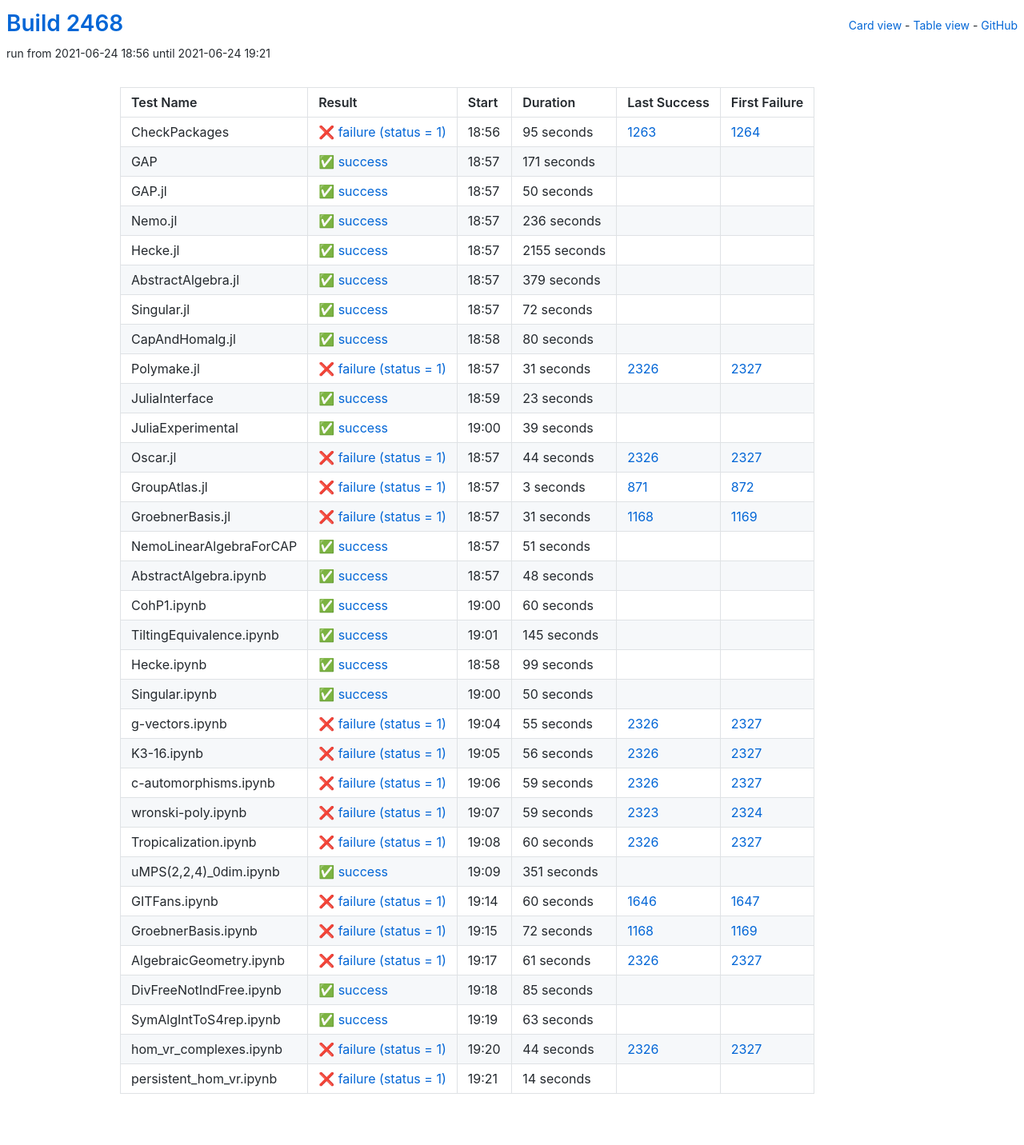
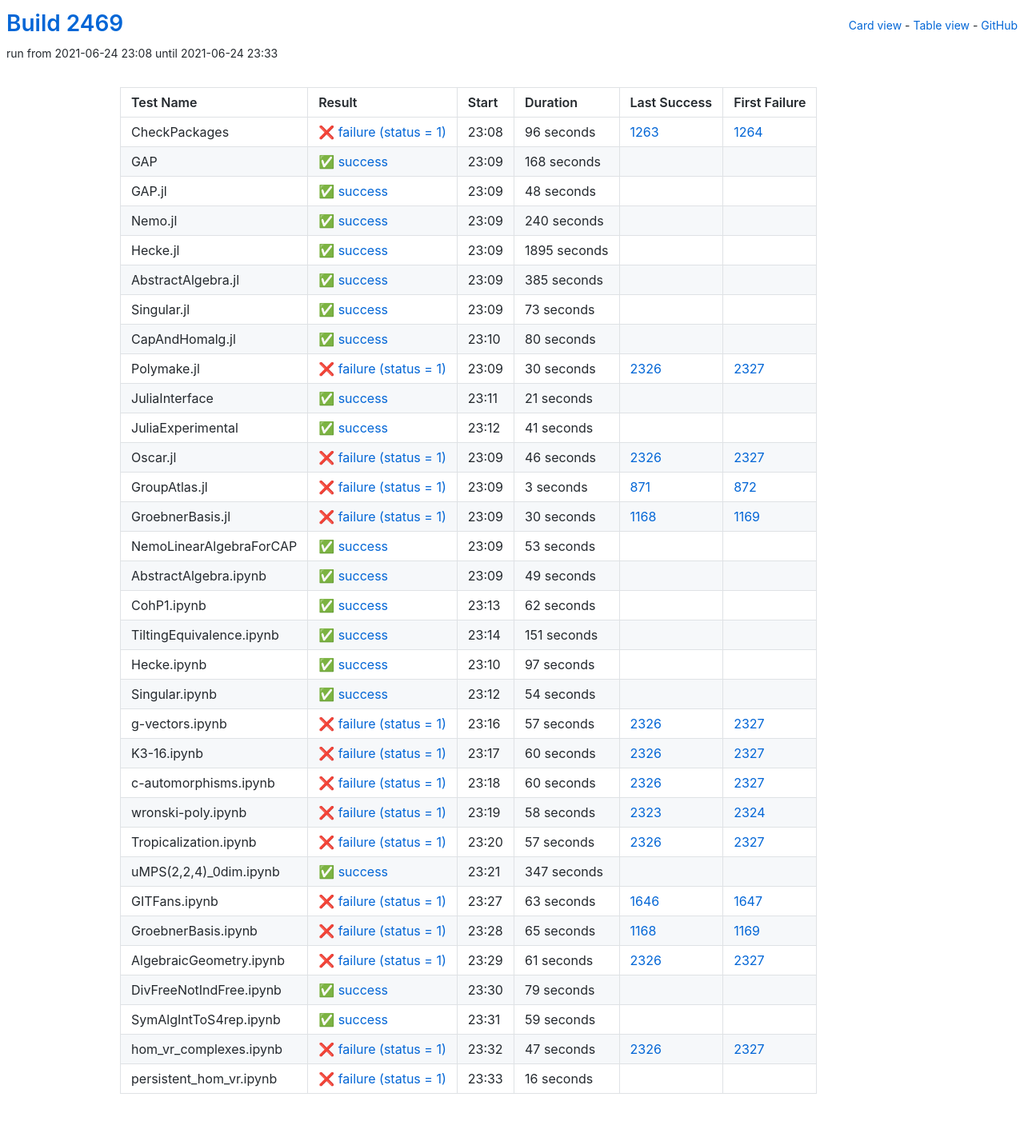
Before and after one commit to oscar-system/oscar-ci-status-stable, a Jekyll site: the page built from table.html, in a window 1280 px wide. Shown: the whole page at 80% size. Built offline with Jekyll 4.4.1, drawn with Linux system fonts in a browser that asks for light colours.

Commit message:
Build #2469

```diff
--- a/_data/ci.yml
+++ b/_data/ci.yml
@@ -1,6 +1,6 @@
 ---
-build: 2468
-build_url: https://oscarci.mathematik.uni-kl.de/job/oscar-stable/2468/
+build: 2469
+build_url: https://oscarci.mathematik.uni-kl.de/job/oscar-stable/2469/
 job: oscar-stable
 organization: oscar-system
 repo: oscar-ci-status-stable
@@ -8,92 +8,92 @@ repourl: https://github.com/oscar-system/oscar-ci-status-stable
 tests:
 - name: CheckPackages
   id: checkpackages
-  log: https://oscarci.mathematik.uni-kl.de/job/oscar-stable/2468/artifact/logs/build-2468/CheckPackages.log
-  start: 2021-06-24 18:56
+  log: https://oscarci.mathematik.uni-kl.de/job/oscar-stable/2469/artifact/logs/build-2469/CheckPackages.log
+  start: 2021-06-24 23:08
   success: false
   exitcode: 1
   status: failure
-  duration: 95
+  duration: 96
   last_success: 1263
   last_success_url: https://oscarci.mathematik.uni-kl.de/job/oscar-stable/1263/
   first_failure: 1264
   first_failure_url: https://oscarci.mathematik.uni-kl.de/job/oscar-stable/1264/
 - name: GAP
   id: gap
-  log: https://oscarci.mathematik.uni-kl.de/job/oscar-stable/2468/artifact/logs/build-2468/GAP.log
-  start: 2021-06-24 18:57
+  log: https://oscarci.mathematik.uni-kl.de/job/oscar-stable/2469/artifact/logs/build-2469/GAP.log
+  start: 2021-06-24 23:09
   success: true
   exitcode: 0
   status: success
-  duration: 171
+  duration: 168
   last_success: false
   last_success_url:
   first_failure: false
   first_failure_url:
 - name: GAP.jl
   id: gap-jl
-  log: https://oscarci.mathematik.uni-kl.de/job/oscar-stable/2468/artifact/logs/build-2468/GAP.jl.log
-  start: 2021-06-24 18:57
+  log: https://oscarci.mathematik.uni-kl.de/job/oscar-stable/2469/artifact/logs/build-2469/GAP.jl.log
+  start: 2021-06-24 23:09
   success: true
   exitcode: 0
   status: success
-  duration: 50
+  duration: 48
   last_success: false
   last_success_url:
   first_failure: false
   first_failure_url:
 - name: Nemo.jl
   id: nemo-jl
-  log: https://oscarci.mathematik.uni-kl.de/job/oscar-stable/2468/artifact/logs/build-2468/Nemo.jl.log
-  start: 2021-06-24 18:57
+  log: https://oscarci.mathematik.uni-kl.de/job/oscar-stable/2469/artifact/logs/build-2469/Nemo.jl.log
+  start: 2021-06-24 23:09
   success: true
   exitcode: 0
   status: success
-  duration: 236
+  duration: 240
   last_success: false
   last_success_url:
   first_failure: false
   first_failure_url:
 - name: Hecke.jl
   id: hecke-jl
-  log: https://oscarci.mathematik.uni-kl.de/job/oscar-stable/2468/artifact/logs/build-2468/Hecke.jl.log
-  start: 2021-06-24 18:57
+  log: https://oscarci.mathematik.uni-kl.de/job/oscar-stable/2469/artifact/logs/build-2469/Hecke.jl.log
+  start: 2021-06-24 23:09
   success: true
   exitcode: 0
   status: success
-  duration: 2155
+  duration: 1895
   last_success: false
   last_success_url:
   first_failure: false
   first_failure_url:
 - name: AbstractAlgebra.jl
   id: abstractalgebra-jl
-  log: https://oscarci.mathematik.uni-kl.de/job/oscar-stable/2468/artifact/logs/build-2468/AbstractAlgebra.jl.log
-  start: 2021-06-24 18:57
+  log: https://oscarci.mathematik.uni-kl.de/job/oscar-stable/2469/artifact/logs/build-2469/AbstractAlgebra.jl.log
+  start: 2021-06-24 23:09
   success: true
   exitcode: 0
   status: success
-  duration: 379
+  duration: 385
   last_success: false
   last_success_url:
   first_failure: false
   first_failure_url:
 - name: Singular.jl
   id: singular-jl
-  log: https://oscarci.mathematik.uni-kl.de/job/oscar-stable/2468/artifact/logs/build-2468/Singular.jl.log
-  start: 2021-06-24 18:57
+  log: https://oscarci.mathematik.uni-kl.de/job/oscar-stable/2469/artifact/logs/build-2469/Singular.jl.log
+  start: 2021-06-24 23:09
   success: true
   exitcode: 0
   status: success
-  duration: 72
+  duration: 73
   last_success: false
   last_success_url:
   first_failure: false
   first_failure_url:
 - name: CapAndHomalg.jl
   id: capandhomalg-jl
-  log: https://oscarci.mathematik.uni-kl.de/job/oscar-stable/2468/artifact/logs/build-2468/CapAndHomalg.jl.log
-  start: 2021-06-24 18:58
+  log: https://oscarci.mathematik.uni-kl.de/job/oscar-stable/2469/artifact/logs/build-2469/CapAndHomalg.jl.log
+  start: 2021-06-24 23:10
   success: true
   exitcode: 0
   status: success
@@ -104,56 +104,56 @@ tests:
   first_failure_url:
 - name: Polymake.jl
   id: polymake-jl
-  log: https://oscarci.mathematik.uni-kl.de/job/oscar-stable/2468/artifact/logs/build-2468/Polymake.jl.log
-  start: 2021-06-24 18:57
+  log: https://oscarci.mathematik.uni-kl.de/job/oscar-stable/2469/artifact/logs/build-2469/Polymake.jl.log
+  start: 2021-06-24 23:09
   success: false
   exitcode: 1
   status: failure
-  duration: 31
+  duration: 30
   last_success: 2326
   last_success_url: https://oscarci.mathematik.uni-kl.de/job/oscar-stable/2326/
   first_failure: 2327
   first_failure_url: https://oscarci.mathematik.uni-kl.de/job/oscar-stable/2327/
 - name: JuliaInterface
   id: juliainterface
-  log: https://oscarci.mathematik.uni-kl.de/job/oscar-stable/2468/artifact/logs/build-2468/JuliaInterface.log
-  start: 2021-06-24 18:59
+  log: https://oscarci.mathematik.uni-kl.de/job/oscar-stable/2469/artifact/logs/build-2469/JuliaInterface.log
+  start: 2021-06-24 23:11
   success: true
   exitcode: 0
   status: success
-  duration: 23
+  duration: 21
   last_success: false
   last_success_url:
   first_failure: false
   first_failure_url:
 - name: JuliaExperimental
   id: juliaexperimental
-  log: https://oscarci.mathematik.uni-kl.de/job/oscar-stable/2468/artifact/logs/build-2468/JuliaExperimental.log
-  start: 2021-06-24 19:00
+  log: https://oscarci.mathematik.uni-kl.de/job/oscar-stable/2469/artifact/logs/build-2469/JuliaExperimental.log
+  start: 2021-06-24 23:12
   success: true
   exitcode: 0
   status: success
-  duration: 39
+  duration: 41
   last_success: false
   last_success_url:
   first_failure: false
   first_failure_url:
 - name: Oscar.jl
   id: oscar-jl
-  log: https://oscarci.mathematik.uni-kl.de/job/oscar-stable/2468/artifact/logs/build-2468/Oscar.jl.log
-  start: 2021-06-24 18:57
+  log: https://oscarci.mathematik.uni-kl.de/job/oscar-stable/2469/artifact/logs/build-2469/Oscar.jl.log
+  start: 2021-06-24 23:09
   success: false
   exitcode: 1
   status: failure
-  duration: 44
+  duration: 46
   last_success: 2326
   last_success_url: https://oscarci.mathematik.uni-kl.de/job/oscar-stable/2326/
   first_failure: 2327
   first_failure_url: https://oscarci.mathematik.uni-kl.de/job/oscar-stable/2327/
 - name: GroupAtlas.jl
   id: groupatlas-jl
-  log: https://oscarci.mathematik.uni-kl.de/job/oscar-stable/2468/artifact/logs/build-2468/GroupAtlas.jl.log
-  start: 2021-06-24 18:57
+  log: https://oscarci.mathematik.uni-kl.de/job/oscar-stable/2469/artifact/logs/build-2469/GroupAtlas.jl.log
+  start: 2021-06-24 23:09
   success: false
   exitcode: 1
   status: failure
@@ -164,140 +164,104 @@ tests:
   first_failure_url: https://oscarci.mathematik.uni-kl.de/job/oscar-stable/872/
 - name: GroebnerBasis.jl
   id: groebnerbasis-jl
-  log: https://oscarci.mathematik.uni-kl.de/job/oscar-stable/2468/artifact/logs/build-2468/GroebnerBasis.jl.log
-  start: 2021-06-24 18:57
+  log: https://oscarci.mathematik.uni-kl.de/job/oscar-stable/2469/artifact/logs/build-2469/GroebnerBasis.jl.log
+  start: 2021-06-24 23:09
   success: false
   exitcode: 1
   status: failure
-  duration: 31
+  duration: 30
   last_success: 1168
   last_success_url: https://oscarci.mathematik.uni-kl.de/job/oscar-stable/1168/
   first_failure: 1169
   first_failure_url: https://oscarci.mathematik.uni-kl.de/job/oscar-stable/1169/
 - name: NemoLinearAlgebraForCAP
   id: nemolinearalgebraforcap
-  log: https://oscarci.mathematik.uni-kl.de/job/oscar-stable/2468/artifact/logs/build-2468/NemoLinearAlgebraForCAP.log
-  start: 2021-06-24 18:57
+  log: https://oscarci.mathematik.uni-kl.de/job/oscar-stable/2469/artifact/logs/build-2469/NemoLinearAlgebraForCAP.log
+  start: 2021-06-24 23:09
   success: true
   exitcode: 0
   status: success
-  duration: 51
+  duration: 53
   last_success: false
   last_success_url:
   first_failure: false
   first_failure_url:
 - name: AbstractAlgebra.ipynb
   id: abstractalgebra-ipynb
-  log: https://oscarci.mathematik.uni-kl.de/job/oscar-stable/2468/artifact/logs/build-2468/AbstractAlgebra.ipynb.log
-  start: 2021-06-24 18:57
+  log: https://oscarci.mathematik.uni-kl.de/job/oscar-stable/2469/artifact/logs/build-2469/AbstractAlgebra.ipynb.log
+  start: 2021-06-24 23:09
   success: true
   exitcode: 0
   status: success
-  duration: 48
+  duration: 49
   last_success: false
   last_success_url:
   first_failure: false
   first_failure_url:
 - name: CohP1.ipynb
   id: cohp1-ipynb
-  log: https://oscarci.mathematik.uni-kl.de/job/oscar-stable/2468/artifact/logs/build-2468/CohP1.ipynb.log
-  start: 2021-06-24 19:00
+  log: https://oscarci.mathematik.uni-kl.de/job/oscar-stable/2469/artifact/logs/build-2469/CohP1.ipynb.log
+  start: 2021-06-24 23:13
   success: true
   exitcode: 0
   status: success
-  duration: 60
+  duration: 62
   last_success: false
   last_success_url:
   first_failure: false
   first_failure_url:
 - name: TiltingEquivalence.ipynb
   id: tiltingequivalence-ipynb
-  log: https://oscarci.mathematik.uni-kl.de/job/oscar-stable/2468/artifact/logs/build-2468/TiltingEquivalence.ipynb.log
-  start: 2021-06-24 19:01
+  log: https://oscarci.mathematik.uni-kl.de/job/oscar-stable/2469/artifact/logs/build-2469/TiltingEquivalence.ipynb.log
+  start: 2021-06-24 23:14
   success: true
   exitcode: 0
   status: success
-  duration: 145
+  duration: 151
   last_success: false
   last_success_url:
   first_failure: false
   first_failure_url:
 - name: Hecke.ipynb
   id: hecke-ipynb
-  log: https://oscarci.mathematik.uni-kl.de/job/oscar-stable/2468/artifact/logs/build-2468/Hecke.ipynb.log
-  start: 2021-06-24 18:58
+  log: https://oscarci.mathematik.uni-kl.de/job/oscar-stable/2469/artifact/logs/build-2469/Hecke.ipynb.log
+  start: 2021-06-24 23:10
   success: true
   exitcode: 0
   status: success
-  duration: 99
+  duration: 97
   last_success: false
   last_success_url:
   first_failure: false
   first_failure_url:
 - name: Singular.ipynb
   id: singular-ipynb
-  log: https://oscarci.mathematik.uni-kl.de/job/oscar-stable/2468/artifact/logs/build-2468/Singular.ipynb.log
-  start: 2021-06-24 19:00
+  log: https://oscarci.mathematik.uni-kl.de/job/oscar-stable/2469/artifact/logs/build-2469/Singular.ipynb.log
+  start: 2021-06-24 23:12
   success: true
   exitcode: 0
   status: success
-  duration: 50
+  duration: 54
   last_success: false
   last_success_url:
   first_failure: false
   first_failure_url:
 - name: g-vectors.ipynb
   id: g-vectors-ipynb
-  log: https://oscarci.mathematik.uni-kl.de/job/oscar-stable/2468/artifact/logs/build-2468/g-vectors.ipynb.log
-  start: 2021-06-24 19:04
+  log: https://oscarci.mathematik.uni-kl.de/job/oscar-stable/2469/artifact/logs/build-2469/g-vectors.ipynb.log
+  start: 2021-06-24 23:16
   success: false
   exitcode: 1
   status: failure
-  duration: 55
+  duration: 57
   last_success: 2326
   last_success_url: https://oscarci.mathematik.uni-kl.de/job/oscar-stable/2326/
   first_failure: 2327
   first_failure_url: https://oscarci.mathematik.uni-kl.de/job/oscar-stable/2327/
 - name: K3-16.ipynb
   id: k3-16-ipynb
-  log: https://oscarci.mathematik.uni-kl.de/job/oscar-stable/2468/artifact/logs/build-2468/K3-16.ipynb.log
-  start: 2021-06-24 19:05
-  success: false
-  exitcode: 1
-  status: failure
-  duration: 56
-  last_success: 2326
-  last_success_url: https://oscarci.mathematik.uni-kl.de/job/oscar-stable/2326/
-  first_failure: 2327
-  first_failure_url: https://oscarci.mathematik.uni-kl.de/job/oscar-stable/2327/
-- name: c-automorphisms.ipynb
-  id: c-automorphisms-ipynb
-  log: https://oscarci.mathematik.uni-kl.de/job/oscar-stable/2468/artifact/logs/build-2468/c-automorphisms.ipynb.log
-  start: 2021-06-24 19:06
-  success: false
-  exitcode: 1
-  status: failure
-  duration: 59
-  last_success: 2326
-  last_success_url: https://oscarci.mathematik.uni-kl.de/job/oscar-stable/2326/
-  first_failure: 2327
-  first_failure_url: https://oscarci.mathematik.uni-kl.de/job/oscar-stable/2327/
-- name: wronski-poly.ipynb
-  id: wronski-poly-ipynb
-  log: https://oscarci.mathematik.uni-kl.de/job/oscar-stable/2468/artifact/logs/build-2468/wronski-poly.ipynb.log
-  start: 2021-06-24 19:07
-  success: false
-  exitcode: 1
-  status: failure
-  duration: 59
-  last_success: 2323
-  last_success_url: https://oscarci.mathematik.uni-kl.de/job/oscar-stable/2323/
-  first_failure: 2324
-  first_failure_url: https://oscarci.mathematik.uni-kl.de/job/oscar-stable/2324/
-- name: Tropicalization.ipynb
-  id: tropicalization-ipynb
-  log: https://oscarci.mathematik.uni-kl.de/job/oscar-stable/2468/artifact/logs/build-2468/Tropicalization.ipynb.log
-  start: 2021-06-24 19:08
+  log: https://oscarci.mathematik.uni-kl.de/job/oscar-stable/2469/artifact/logs/build-2469/K3-16.ipynb.log
+  start: 2021-06-24 23:17
   success: false
   exitcode: 1
   status: failure
@@ -306,46 +270,82 @@ tests:
   last_success_url: https://oscarci.mathematik.uni-kl.de/job/oscar-stable/2326/
   first_failure: 2327
   first_failure_url: https://oscarci.mathematik.uni-kl.de/job/oscar-stable/2327/
+- name: c-automorphisms.ipynb
+  id: c-automorphisms-ipynb
+  log: https://oscarci.mathematik.uni-kl.de/job/oscar-stable/2469/artifact/logs/build-2469/c-automorphisms.ipynb.log
+  start: 2021-06-24 23:18
+  success: false
+  exitcode: 1
+  status: failure
+  duration: 60
+  last_success: 2326
+  last_success_url: https://oscarci.mathematik.uni-kl.de/job/oscar-stable/2326/
+  first_failure: 2327
+  first_failure_url: https://oscarci.mathematik.uni-kl.de/job/oscar-stable/2327/
+- name: wronski-poly.ipynb
+  id: wronski-poly-ipynb
+  log: https://oscarci.mathematik.uni-kl.de/job/oscar-stable/2469/artifact/logs/build-2469/wronski-poly.ipynb.log
+  start: 2021-06-24 23:19
+  success: false
+  exitcode: 1
+  status: failure
+  duration: 58
+  last_success: 2323
+  last_success_url: https://oscarci.mathematik.uni-kl.de/job/oscar-stable/2323/
+  first_failure: 2324
+  first_failure_url: https://oscarci.mathematik.uni-kl.de/job/oscar-stable/2324/
+- name: Tropicalization.ipynb
+  id: tropicalization-ipynb
+  log: https://oscarci.mathematik.uni-kl.de/job/oscar-stable/2469/artifact/logs/build-2469/Tropicalization.ipynb.log
+  start: 2021-06-24 23:20
+  success: false
+  exitcode: 1
+  status: failure
+  duration: 57
+  last_success: 2326
+  last_success_url: https://oscarci.mathematik.uni-kl.de/job/oscar-stable/2326/
+  first_failure: 2327
+  first_failure_url: https://oscarci.mathematik.uni-kl.de/job/oscar-stable/2327/
 - name: uMPS(2,2,4)_0dim.ipynb
   id: umps-2-2-4-0dim-ipynb
-  log: https://oscarci.mathematik.uni-kl.de/job/oscar-stable/2468/artifact/logs/build-2468/uMPS-2-2-4-_0dim.ipynb.log
-  start: 2021-06-24 19:09
+  log: https://oscarci.mathematik.uni-kl.de/job/oscar-stable/2469/artifact/logs/build-2469/uMPS-2-2-4-_0dim.ipynb.log
+  start: 2021-06-24 23:21
   success: true
   exitcode: 0
   status: success
-  duration: 351
+  duration: 347
   last_success: false
   last_success_url:
   first_failure: false
   first_failure_url:
 - name: GITFans.ipynb
   id: gitfans-ipynb
-  log: https://oscarci.mathematik.uni-kl.de/job/oscar-stable/2468/artifact/logs/build-2468/GITFans.ipynb.log
-  start: 2021-06-24 19:14
+  log: https://oscarci.mathematik.uni-kl.de/job/oscar-stable/2469/artifact/logs/build-2469/GITFans.ipynb.log
+  start: 2021-06-24 23:27
   success: false
   exitcode: 1
   status: failure
-  duration: 60
+  duration: 63
   last_success: 1646
   last_success_url: https://oscarci.mathematik.uni-kl.de/job/oscar-stable/1646/
   first_failure: 1647
   first_failure_url: https://oscarci.mathematik.uni-kl.de/job/oscar-stable/1647/
 - name: GroebnerBasis.ipynb
   id: groebnerbasis-ipynb
-  log: https://oscarci.mathematik.uni-kl.de/job/oscar-stable/2468/artifact/logs/build-2468/GroebnerBasis.ipynb.log
-  start: 2021-06-24 19:15
+  log: https://oscarci.mathematik.uni-kl.de/job/oscar-stable/2469/artifact/logs/build-2469/GroebnerBasis.ipynb.log
+  start: 2021-06-24 23:28
   success: false
   exitcode: 1
   status: failure
-  duration: 72
+  duration: 65
   last_success: 1168
   last_success_url: https://oscarci.mathematik.uni-kl.de/job/oscar-stable/1168/
   first_failure: 1169
   first_failure_url: https://oscarci.mathematik.uni-kl.de/job/oscar-stable/1169/
 - name: AlgebraicGeometry.ipynb
   id: algebraicgeometry-ipynb
-  log: https://oscarci.mathematik.uni-kl.de/job/oscar-stable/2468/artifact/logs/build-2468/AlgebraicGeometry.ipynb.log
-  start: 2021-06-24 19:17
+  log: https://oscarci.mathematik.uni-kl.de/job/oscar-stable/2469/artifact/logs/build-2469/AlgebraicGeometry.ipynb.log
+  start: 2021-06-24 23:29
   success: false
   exitcode: 1
   status: failure
@@ -356,48 +356,48 @@ tests:
   first_failure_url: https://oscarci.mathematik.uni-kl.de/job/oscar-stable/2327/
 - name: DivFreeNotIndFree.ipynb
   id: divfreenotindfree-ipynb
-  log: https://oscarci.mathematik.uni-kl.de/job/oscar-stable/2468/artifact/logs/build-2468/DivFreeNotIndFree.ipynb.log
-  start: 2021-06-24 19:18
+  log: https://oscarci.mathematik.uni-kl.de/job/oscar-stable/2469/artifact/logs/build-2469/DivFreeNotIndFree.ipynb.log
+  start: 2021-06-24 23:30
   success: true
   exitcode: 0
   status: success
-  duration: 85
+  duration: 79
   last_success: false
   last_success_url:
   first_failure: false
   first_failure_url:
 - name: SymAlgIntToS4rep.ipynb
   id: symalginttos4rep-ipynb
-  log: https://oscarci.mathematik.uni-kl.de/job/oscar-stable/2468/artifact/logs/build-2468/SymAlgIntToS4rep.ipynb.log
-  start: 2021-06-24 19:19
+  log: https://oscarci.mathematik.uni-kl.de/job/oscar-stable/2469/artifact/logs/build-2469/SymAlgIntToS4rep.ipynb.log
+  start: 2021-06-24 23:31
   success: true
   exitcode: 0
   status: success
-  duration: 63
+  duration: 59
   last_success: false
   last_success_url:
   first_failure: false
   first_failure_url:
 - name: hom_vr_complexes.ipynb
   id: hom-vr-complexes-ipynb
-  log: https://oscarci.mathematik.uni-kl.de/job/oscar-stable/2468/artifact/logs/build-2468/hom_vr_complexes.ipynb.log
-  start: 2021-06-24 19:20
+  log: https://oscarci.mathematik.uni-kl.de/job/oscar-stable/2469/artifact/logs/build-2469/hom_vr_complexes.ipynb.log
+  start: 2021-06-24 23:32
   success: false
   exitcode: 1
   status: failure
-  duration: 44
+  duration: 47
   last_success: 2326
   last_success_url: https://oscarci.mathematik.uni-kl.de/job/oscar-stable/2326/
   first_failure: 2327
   first_failure_url: https://oscarci.mathematik.uni-kl.de/job/oscar-stable/2327/
 - name: persistent_hom_vr.ipynb
   id: persistent-hom-vr-ipynb
-  log: https://oscarci.mathematik.uni-kl.de/job/oscar-stable/2468/artifact/logs/build-2468/persistent_hom_vr.ipynb.log
-  start: 2021-06-24 19:21
+  log: https://oscarci.mathematik.uni-kl.de/job/oscar-stable/2469/artifact/logs/build-2469/persistent_hom_vr.ipynb.log
+  start: 2021-06-24 23:33
   success: false
   exitcode: 1
   status: failure
-  duration: 14
+  duration: 16
   last_success: false
   last_success_url:
   first_failure: false
```
Also changed, not shown: README.md.
